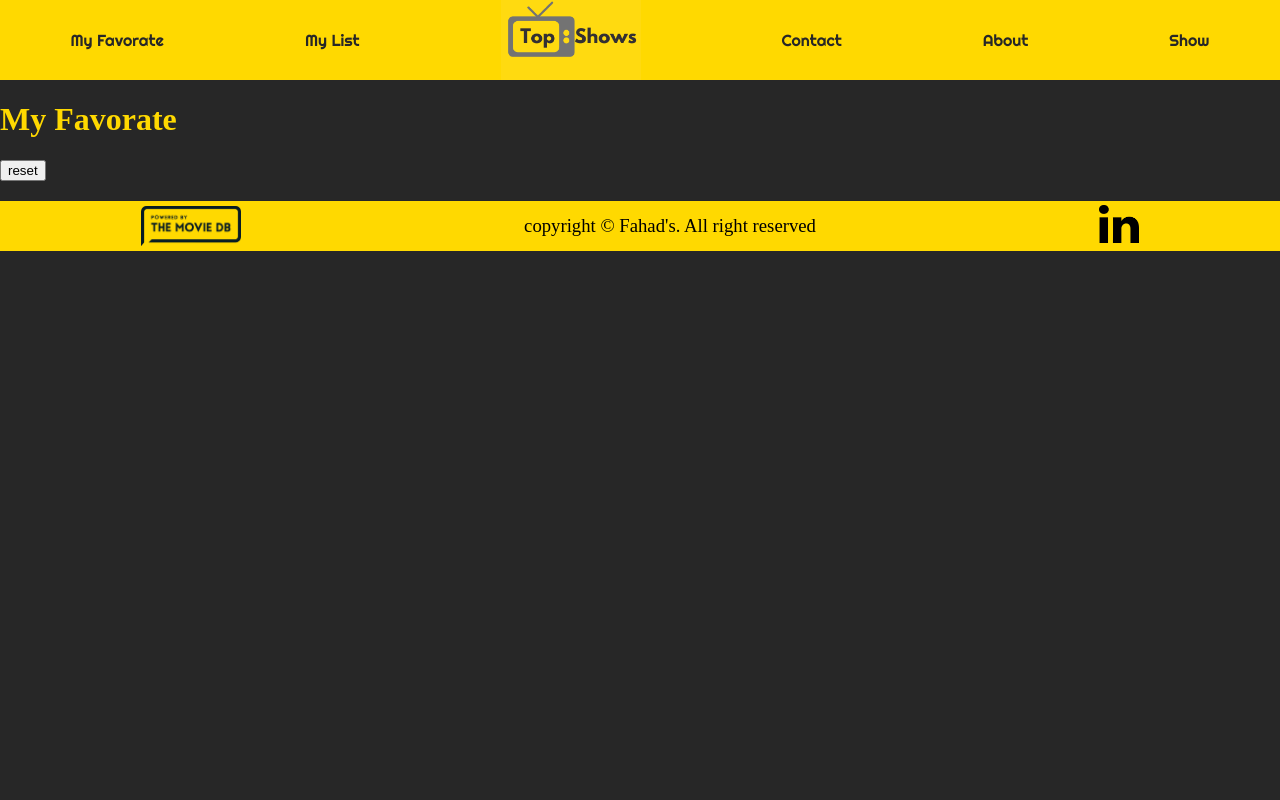
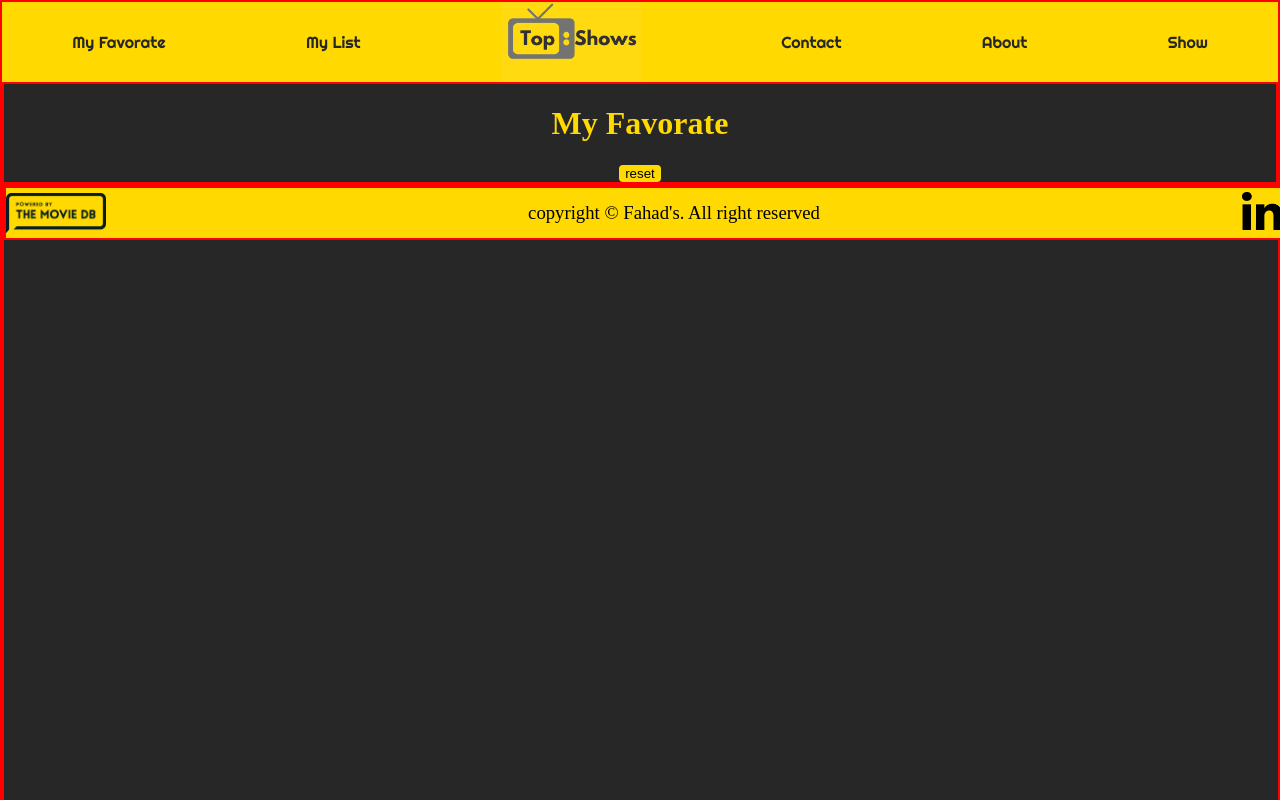
Before and after one commit to fahadaldawish/top-shows, a React (Create React App) app: page /myfavorate in a window 1280 px wide. Shown: the top 800 px of the page. Built offline with nearby package versions, Linux system fonts and the light colour scheme.

Commit message:
listed shows

```diff
--- a/src/App.js
+++ b/src/App.js
@@ -8,11 +8,11 @@ class App extends Component {
  render(){
    return(
 
-    <div>
+    <>
         <Logo />
         <Footer />
 
-    </div>
+    </>
    )
  }
 }
--- a/src/Footer.js
+++ b/src/Footer.js
@@ -3,7 +3,7 @@ import cr from './cr.png';
 import lin from './lin.png';
 const Footer = () => {
     return (
-        <div className='container'>
+        <div className='fahad'>
 
         <div className="footer">
             <img className='cr' src = {cr} alt="copyright" />
--- a/src/Home.js
+++ b/src/Home.js
@@ -32,18 +32,12 @@ class Home extends Component{
     render(){
 
         return(
-            <div>
-
-            <div className="container">
+            <div className="cotainer">
             <TopShows   addToFave={this.props.addToFave} watchLater={this.props.watchLater} toppies={this.state.tvShows}
             funWatch={this.props.funWatch}/>
             {/* <Fave add={this.state.myFavorate} /> */}
             {/* <Show /> */}
             </div>
-            </div>
-
-
-
 )
 }
 }
--- a/src/Logo.js
+++ b/src/Logo.js
@@ -81,7 +81,6 @@ class Logo extends Component {
         <Link className='link' to='/about'>About</Link>
         <Link className='link' to='/show'>Show</Link>
       </nav>
-      <div>
       <Switch>
       <Route exact path='/' render={(...props)=><Home addToFave={this.addToFave} myFavorate={this.state.myFavorate}
       funWatch={this.funWatch} watchLater={this.state.watchLater}/>}/>
@@ -92,7 +91,6 @@ class Logo extends Component {
       <Route path='/about' component={About}/>
       <Route path='/show' component={Show}/>
       </Switch>
-      </div>
     </Router>
     )
   }
--- a/src/MyFavorate.js
+++ b/src/MyFavorate.js
@@ -13,6 +13,8 @@ class MyFavorate extends Component{
         if (this.props.myFavorate.length > 0){
             faves = this.props.myFavorate.map((fave , index) => {
                     return (
+                        <div className='fave'>
+
                         <div className="btnCont">
 
                         <div className='test' >
@@ -21,17 +23,18 @@ class MyFavorate extends Component{
                             <p>{fave.name}</p>
                         </div>
                         </div>
+                        </div>
                 )
             }
             )
         }
 
         return (
-            <div>
+            <div className="fave">
             <h1>My Favorate</h1>
             {/* {console.log(this.props)} */}
             {faves}
-            <button onClick= {(() => this.props.clearList())}>reset</button>
+            <button className="reset" onClick= {(() => this.props.clearList())}>reset</button>
         </div>
     )
     }
--- a/src/PrintMo.js
+++ b/src/PrintMo.js
@@ -3,10 +3,8 @@ import React from 'react'
 export default function PrintMo(props) {
 
     return (
-        <div>
-              <div className="test">
+        <div className="container">
                <div className="btnCont">
-               <div>
                <img className="poster" src= {`https://image.tmdb.org/t/p/w200/${props.show['poster_path']}`}>
                </img>
               <div className='btn'>
@@ -15,8 +13,6 @@ export default function PrintMo(props) {
               </div>
                <p className='title'> { props.show.name } </p>
                </div>
-               </div>
-               </div>
-        </div>
+     </div>
     )
 }
--- a/src/TopShows.js
+++ b/src/TopShows.js
@@ -22,12 +22,12 @@ class TopShows extends Component {
 
            topTen = this.props.toppies.map(show =>{
             return (
-            <>
+            // <div className="reem">
             <PrintMo show={show}
-                watchLater={(e)=>{this.props.funWatch(show)}}
+                // watchLater={(e)=>{this.props.funWatch(show)}}
                  addToFave={(e)=>{this.props.addToFave(show)}}
                />
-               </>
+            //    </div>
                );
            })
 
@@ -37,7 +37,7 @@ class TopShows extends Component {
            topTen = <h1>Loading...</h1>
         }
     return (
-        <div>
+        <div className="fahad">
             {/* <Logo /> */}
             {topTen}
 
--- a/src/index.css
+++ b/src/index.css
@@ -2,12 +2,16 @@ body {
   /* margin: 0 auto; */
   padding: 0;
   margin: 0;
-
+width: 100%;
+height: 100%;
   -webkit-font-smoothing: antialiased;
   -moz-osx-font-smoothing: grayscale;
   background-color: rgb(39, 39, 39);
 }
 
+div {
+  border: 2px solid red;
+}
 code {
   font-family: source-code-pro, Menlo, Monaco, Consolas, "Courier New",monospace;
   }
@@ -33,22 +37,34 @@ code {
   .headers img:hover{
     background-color: rgb(39, 39, 39);
   }
-  .container{
+
+.test{
+
   /* display: flex; */
-  margin-top: 20px;
-  text-align: center;
-  height: 100%;
-}
-.test1{
-
-  display: inline-block;
   /* border-radius: 40px; */
   /* flex-direction: column; */
-  padding: 10px ;
+  padding: 10px;
   text-align: center;
   color: rgb(255, 217, 000);
 
 }
+
+.fahad{
+display: flex;
+flex-wrap: wrap;
+width: 100vw;
+height: 100vh;
+justify-content: space-around;
+justify-content: flex-end;
+}
+
+.reem {
+  display: flex;
+  flex-wrap: wrap;
+  flex-direction: row;
+  /* width: 20%; */
+}
+
 .title{
   padding: 0;
   margin: 0;
@@ -58,7 +74,8 @@ code {
 }
 
 .poster {
-    border-top-left-radius: 50px;
+  display: block;
+  border-top-left-radius: 50px;
     border-bottom-right-radius: 30px;
     border-radius: 30px;
     -webkit-transition-duration: 0.2s;
@@ -82,15 +99,14 @@ h1{
 }
 .footer{
   display: inline-flex;
-
   text-align: center;
-  justify-content: space-around;
+  justify-content: space-between;
   padding: 0 ;
   align-items: center;
   width: 100%;
   height: 50px;
   background-color: rgb(255, 217, 000);
-  overflow: hidden;
+  /* overflow: hidden; */
   /* font-weight: bold; */
 }
 .in{
@@ -116,8 +132,8 @@ h3{
     position: absolute;
     bottom: 25px;
     opacity: 20%;
-    left: 629px;
-    width: 13.8% !important;
+    left: 0px;
+    width: 100% !important;
     height: 30px;
     background-color: rgb(255, 200, 000);
     border-bottom-right-radius: 80px ;
@@ -136,12 +152,22 @@ h3{
     right: 50px;
     /* display: none; */
  */
-.btn{
+/* .btn{
  display: flex;
   justify-content: space-around;
+} */
+.remove{
+ border-radius: 2px;
 }
-.remove{
-  position: absolute;
-  bottom: 50px;
+.reset{
+  border-radius: 4px;
+ background-color: rgb(255, 217, 000);
+ border: 0ch;
 
 }
+.fave{
+  text-align: center;
+}
+.dalia{
+
+}
```
